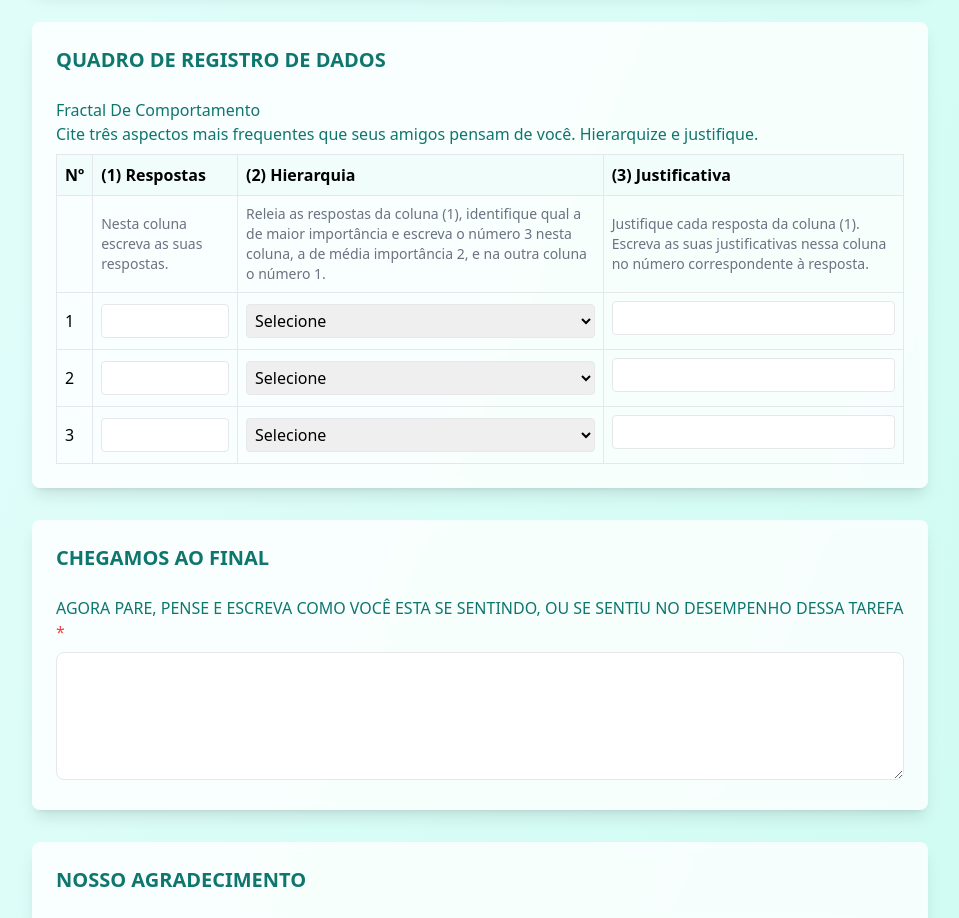
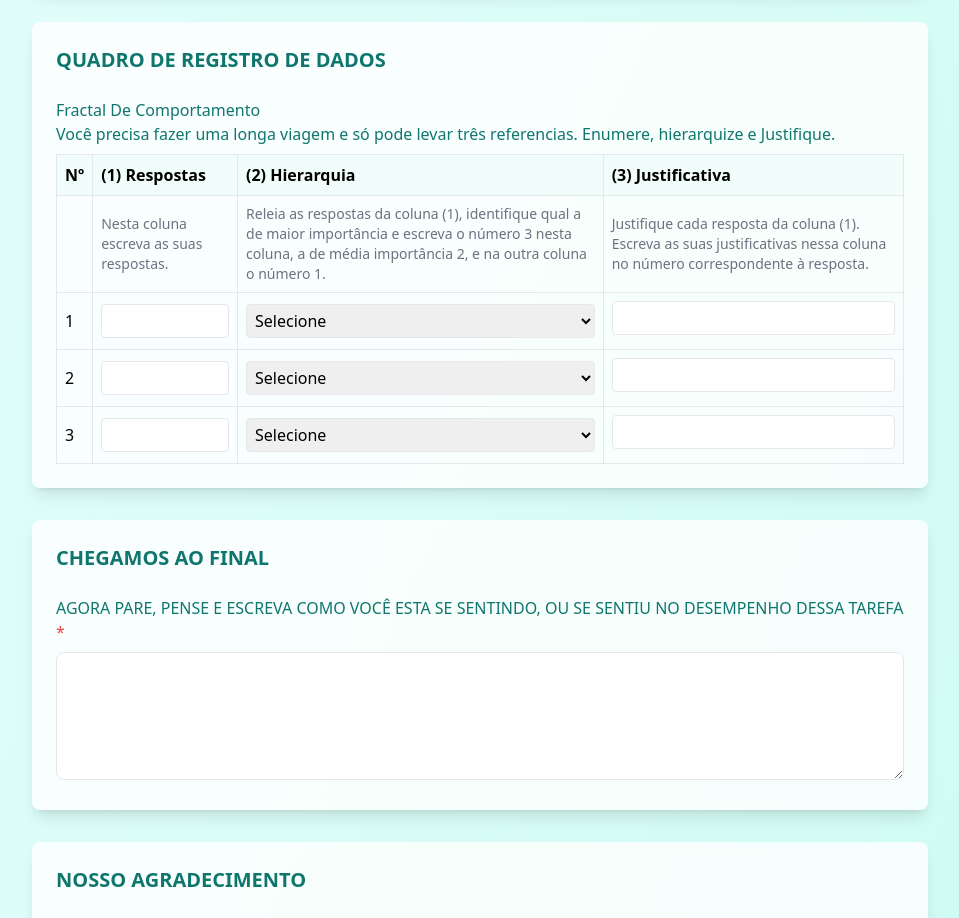
Before and after one commit to davidp2907/life_pergunta3, a React (Vite) app: page / in a window 1280 px wide. Shown: the part 1720-2638 px from the top of the page, without its empty margins (160-1119 px from the left). Built offline with nearby package versions, Linux system fonts and the light colour scheme.

Commit message:
alterando texto 3

```diff
--- a/src/App.tsx
+++ b/src/App.tsx
@@ -532,7 +532,7 @@ function App() {
             <h2 className="text-xl font-semibold text-teal-700 mb-6">QUADRO DE REGISTRO DE DADOS</h2>
             <label className="block text-teal-700 font-medium mb-2">
               Fractal De Comportamento
-              <p>Cite três aspectos mais frequentes que seus amigos pensam de você. Hierarquize e justifique.</p>
+              <p>Você precisa fazer uma longa viagem e só pode levar três referencias. Enumere, hierarquize e Justifique.</p>
             </label>
 
             <div className="overflow-x-auto">
```
